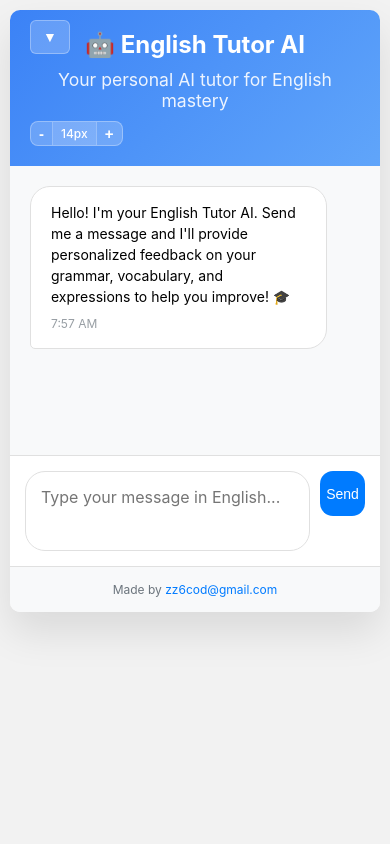
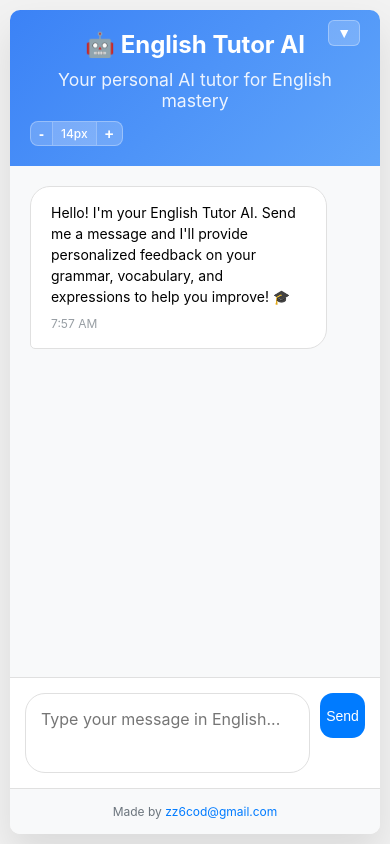
Before and after one commit to 60cod/english-tutor-ai, a website: page index.html in a window 390 px wide. Drawn offline with Linux system fonts and the light colour scheme.

Commit message:
Improve responsive layout with dynamic height adjustment
- Move header toggle button to top-right position
- Implement full viewport height layout with flexbox
- Chat container now dynamically adjusts to available space
- Responsive to header toggle state changes
- Remove fixed heights for better screen utilization

```diff
--- a/style.css
+++ b/style.css
@@ -9,6 +9,7 @@ body {
     background: #f2f2f2;
     min-height: 100vh;
     padding: 20px;
+    box-sizing: border-box;
 }
 
 .container {
@@ -18,6 +19,9 @@ body {
     border-radius: 15px;
     box-shadow: 0 20px 40px rgba(0, 0, 0, 0.1);
     overflow: hidden;
+    height: calc(100vh - 40px);
+    display: flex;
+    flex-direction: column;
 }
 
 header {
@@ -25,6 +29,8 @@ header {
     color: white;
     padding: 30px;
     position: relative;
+    flex-shrink: 0;
+    transition: all 0.3s ease;
 }
 
 .header-top {
@@ -94,12 +100,12 @@ header {
 .header-toggle-btn {
     position: absolute;
     top: 10px;
-    left: 20px;
+    right: 20px;
     background: rgba(255, 255, 255, 0.2);
     border: 1px solid rgba(255, 255, 255, 0.3);
     border-radius: 6px;
     color: white;
-    padding: 8px 12px;
+    padding: 4px 8px;
     cursor: pointer;
     font-size: 14px;
     transition: all 0.3s ease;
@@ -133,9 +139,10 @@ header.collapsed {
 }
 
 .chat-container {
-    height: 700px;
+    flex: 1;
     display: flex;
     flex-direction: column;
+    overflow: hidden;
 }
 
 .chat-messages {
@@ -253,6 +260,7 @@ header.collapsed {
     display: flex;
     gap: 15px;
     align-items: flex-end;
+    flex-shrink: 0;
 }
 
 #user-input {
@@ -330,6 +338,7 @@ header.collapsed {
     border-top: 1px solid #e0e0e0;
     font-size: 12px;
     color: #6c757d;
+    flex-shrink: 0;
 }
 
 .footer a {
@@ -344,6 +353,7 @@ header.collapsed {
 
     .container {
         border-radius: 10px;
+        height: calc(100vh - 20px);
     }
 
     header {
@@ -373,10 +383,6 @@ header.collapsed {
         margin-bottom: 0;
     }
 
-    .chat-container {
-        height: 400px;
-    }
-
     .message-content {
         max-width: 90%;
     }
```
